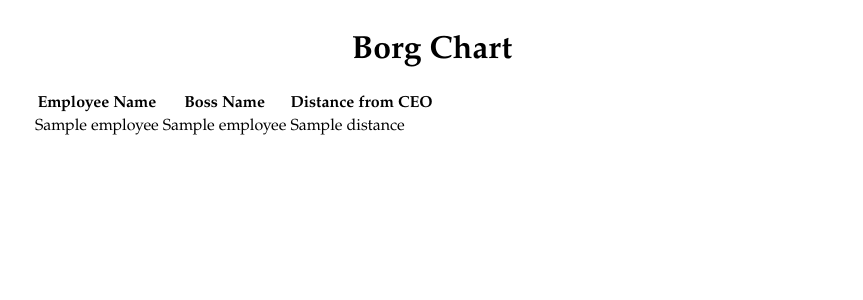
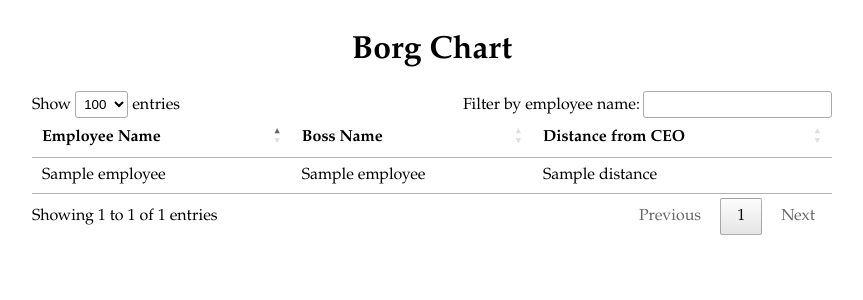
Before and after one commit to acobster/borg-chart, a PHP site: template views/home.php in a window 1280 px wide. Shown: the top 300 px of the page, without its empty margins (208-1071 px from the left). Run offline with PHP 8.4, Linux system fonts and the light colour scheme; the template is opened without the code that fills it: most values are stand-ins (such as "Sample title", 1, 10 or a date in 2020); some libraries are stand-ins or nearby versions.

Commit message:
pagination, search, sorting with DataTables

```diff
--- a/html/css/style.css
+++ b/html/css/style.css
@@ -13,3 +13,31 @@ main {
 h1 {
   text-align: center;
 }
+
+
+.sortable {
+  position: relative;
+  opacity: 0.5;
+  cursor: wait;
+}
+.sortable:before {
+  content: "LOADING...";
+  display: block;
+  position: absolute;
+  font-size: 5em;
+  text-align: center;
+  margin: 1em auto;
+  width: 100%;
+
+  font-family: Helvetica, sans-serif;
+  font-weight: bold;
+  color: #009cff80;
+}
+.sortable.dataTable {
+  opacity: 1;
+  cursor: initial;
+}
+.sortable.dataTable:before {
+  content: "";
+  display: none;
+}
--- /dev/null
+++ b/html/js/borg-chart.js
@@ -0,0 +1,24 @@
+(function($){
+
+
+  // document ready callback
+  $(function() {
+    var $borgTable = $('#borg-employees').DataTable({
+      // customize labelling
+      oLanguage: { sSearch: 'Filter by employee name:' },
+    })
+      // pagination: 100 results/page
+      .page.len(100)
+      .draw();
+
+    $('.dataTables_filter').on('change keyup', function() {
+      // configure search to only match employee name
+      $borgTable
+        .columns([0])
+        .search( $(this).val() )
+        .draw();
+    });
+  });
+
+
+})(jQuery);
--- a/views/home.php
+++ b/views/home.php
@@ -13,10 +13,14 @@
 
       <?php if (!empty($v['employees'])) : ?>
 
-        <table id="borg-employees">
-          <th>Employee Name</th>
-          <th>Boss Name</th>
-          <th>Distance from CEO</th>
+        <table id="borg-employees" class="sortable">
+          <thead>
+            <tr>
+              <th>Employee Name</th>
+              <th>Boss Name</th>
+              <th>Distance from CEO</th>
+            </tr>
+          </thead>
 
           <?php foreach ($v['employees'] as $employee) : ?>
             <tr>
@@ -33,5 +37,14 @@
 
       <noscript>Sorting will not work without JavaScript.</noscript>
     </main>
+
+    <!--  NOTE: normally here I would bundle assets with NPM/Grunt,
+          and serve it all minified together. CDNs will do for now. -->
+    <script
+        src="https://code.jquery.com/jquery-3.2.1.min.js"
+        integrity="sha256-hwg4gsxgFZhOsEEamdOYGBf13FyQuiTwlAQgxVSNgt4="
+        crossorigin="anonymous"></script>
+    <script src="https://cdn.datatables.net/1.10.16/js/jquery.dataTables.js"></script>
+    <script src="/js/borg-chart.js"></script>
   </body>
 </html>
```
